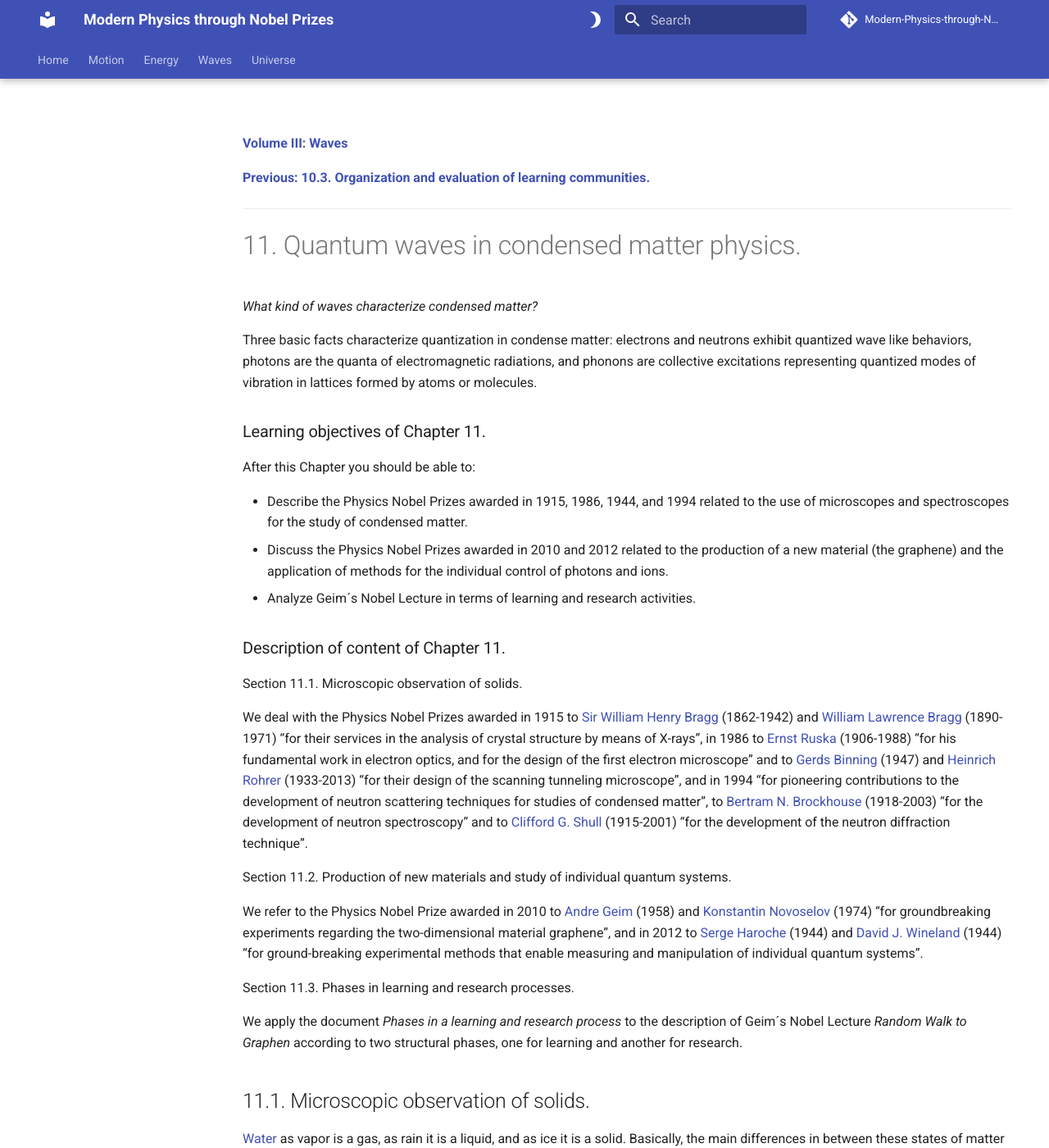
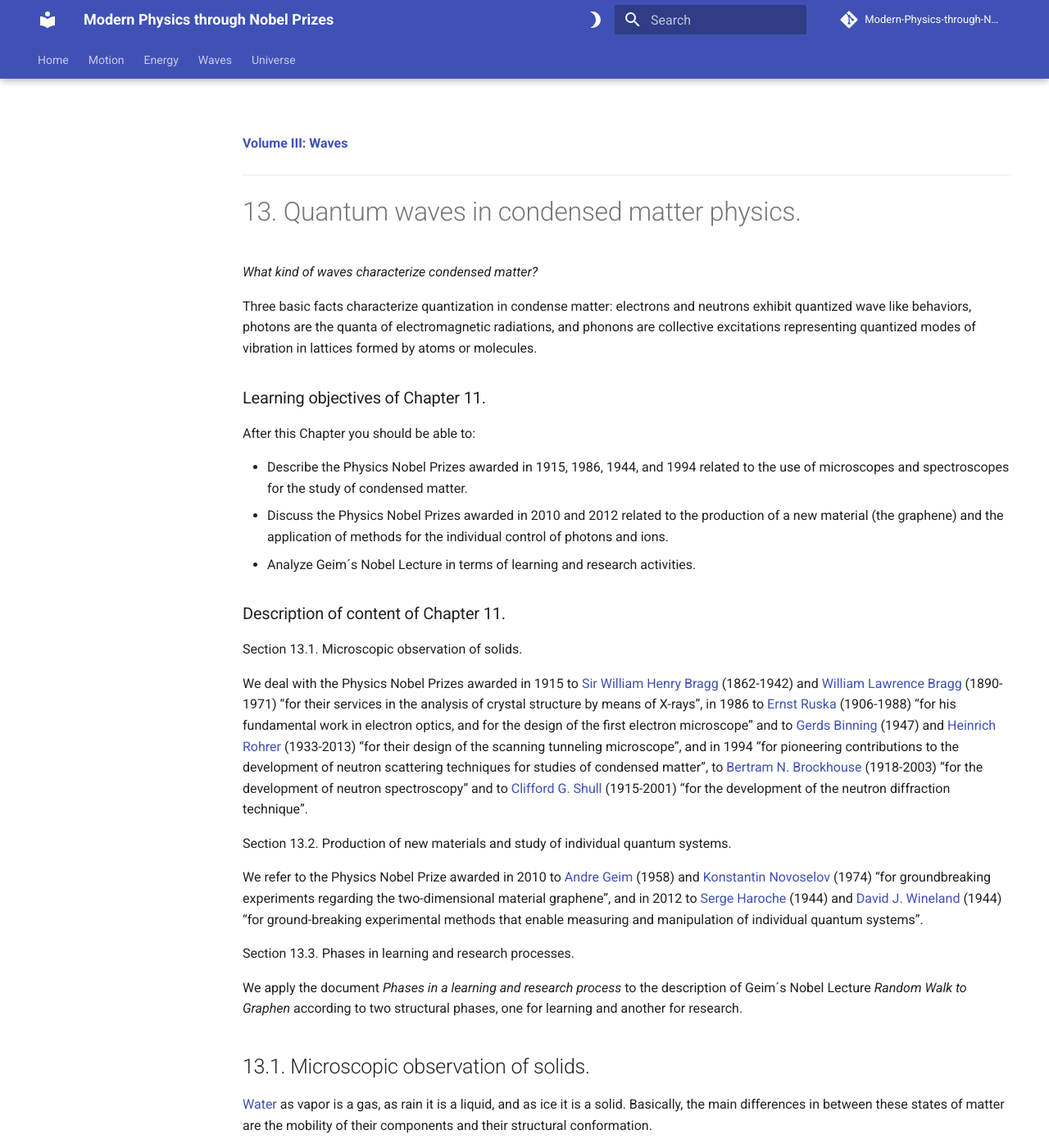
Before and after one commit to modphysnobel/modphysnobel.github.io, an MkDocs documentation site: the page built from docs/vol-III/vol-III-chap-13-sect-1.md, in a window 1280 px wide and 1400 px high. Shown: the whole window at 82% size. Built offline with MkDocs 1.6.1 and Material for MkDocs 9.7.7, drawn with Linux system fonts in a browser that asks for light colours; some web fonts are replaced; comment, search, counter and statistics services are not loaded; some of the changed text lies outside the part shown.

Commit message:
Update vol-III-chap-13-sect-1.md

```diff
--- a/docs/vol-III/vol-III-chap-13-sect-1.md
+++ b/docs/vol-III/vol-III-chap-13-sect-1.md
@@ -1,11 +1,9 @@
 
 [**Volume III: Waves**](./volume-III.md)
 
-[**Previous: 10.3.	Organization and evaluation of learning communities.**](./vol-III-chap-10-sect-3.md)
-
 ***
 
-# 11.	Quantum waves in condensed matter physics.
+# 13.	Quantum waves in condensed matter physics.
 
 *What kind of waves characterize condensed matter?*
 
@@ -21,19 +19,19 @@ After this Chapter you should be able to:
 
 ### Description of content of Chapter 11.
 
-Section 11.1. Microscopic observation of solids.
+Section 13.1. Microscopic observation of solids.
 
 We deal with the Physics Nobel Prizes awarded in 1915 to [Sir William Henry Bragg](https://en.wikipedia.org/wiki/William_Henry_Bragg) (1862-1942) and [William Lawrence Bragg](https://en.wikipedia.org/wiki/Lawrence_Bragg) (1890-1971) “for their services in the analysis of crystal structure by means of X-rays”, in 1986 to [Ernst Ruska](https://en.wikipedia.org/wiki/Ernst_Ruska) (1906-1988) “for his fundamental work in electron optics, and for the design of the first electron microscope” and to [Gerds Binning](https://en.wikipedia.org/wiki/Gerd_Binnig) (1947) and [Heinrich Rohrer](https://en.wikipedia.org/wiki/Heinrich_Rohrer) (1933-2013) “for their design of the scanning tunneling microscope”, and in 1994 “for pioneering contributions to the development of neutron scattering techniques for studies of condensed matter”, to [Bertram N. Brockhouse](https://en.wikipedia.org/wiki/Bertram_Brockhouse) (1918-2003) “for the development of neutron spectroscopy” and to [Clifford G. Shull](https://en.wikipedia.org/wiki/Clifford_Shull) (1915-2001) “for the development of the neutron diffraction technique”.
 
-Section 11.2. Production of new materials and study of individual quantum systems.
+Section 13.2. Production of new materials and study of individual quantum systems.
 
 We refer to the Physics Nobel Prize awarded in  2010 to [Andre Geim](https://en.wikipedia.org/wiki/Andre_Geim) (1958) and [Konstantin Novoselov](https://en.wikipedia.org/wiki/Konstantin_Novoselov) (1974) “for groundbreaking experiments regarding the two-dimensional material graphene”, and in 2012 to [Serge Haroche](https://en.wikipedia.org/wiki/Serge_Haroche) (1944) and [David J. Wineland](https://en.wikipedia.org/wiki/David_J._Wineland) (1944) “for ground-breaking experimental methods that enable measuring and manipulation of individual quantum systems”.
 
-Section 11.3. Phases in learning and research processes.
+Section 13.3. Phases in learning and research processes.
 
 We apply the document *Phases in a learning and research process* to the description of Geim´s Nobel Lecture *Random Walk to Graphen* according to two structural phases, one for learning and another for research.
 
-## 11.1. Microscopic observation of solids.
+## 13.1. Microscopic observation of solids.
 
 [Water](https://en.wikipedia.org/wiki/Water) as vapor is a gas, as rain it is a liquid, and as ice it is a solid. Basically, the main differences in between these states of matter are the mobility of their components and their structural conformation.
 
@@ -221,5 +219,3 @@ NOBEL LECTURE: *Slow Neutron Spectroscopy and the Grand Atlas of the Physical Wo
 MLA style: Bertram N. Brockhouse – Nobel Lecture. NobelPrize.org. Nobel Prize Outreach AB 2023. Sat. 27 May 2023. https://www.nobelprize.org/prizes/physics/1994/brockhouse/lecture/
 
 ***
-
-[**Next: 11.2. Production of new materials and study of individual quantum systems.**](./vol-III-chap-11-sect-2.md)
```
